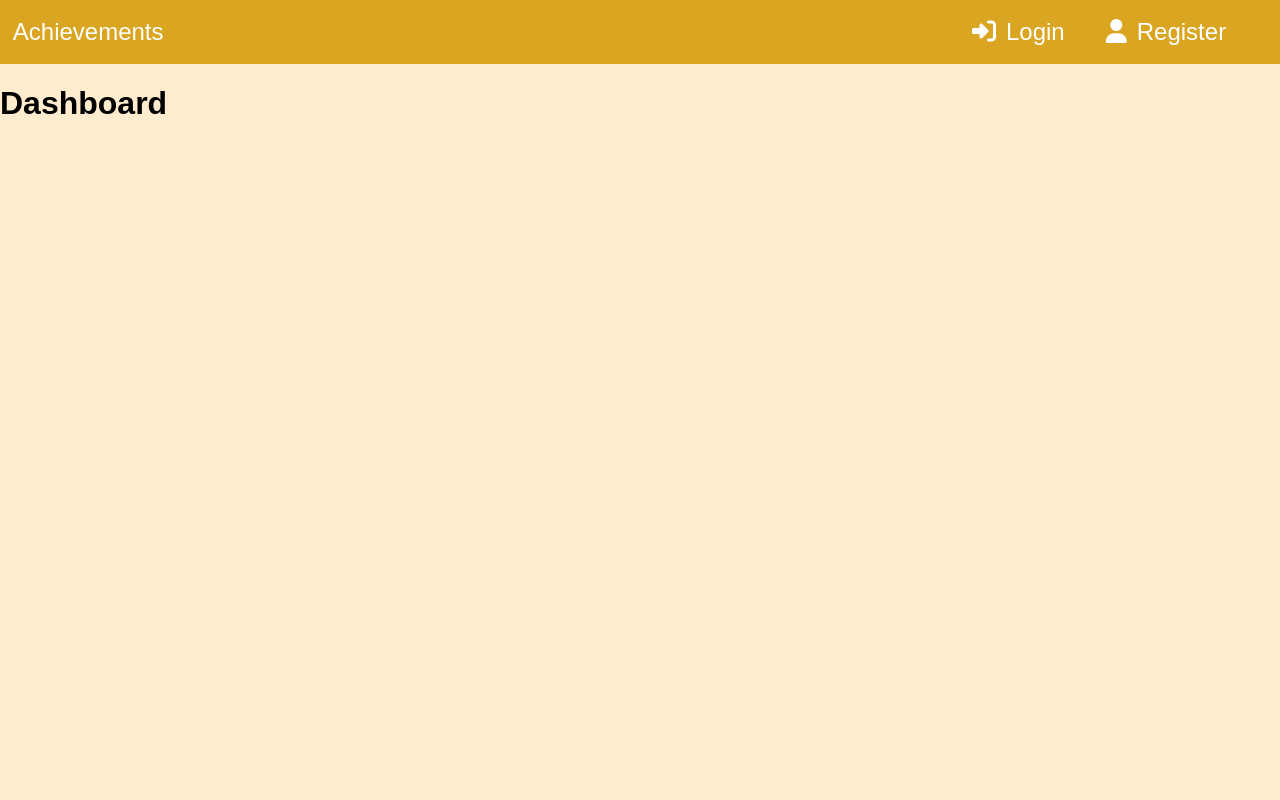
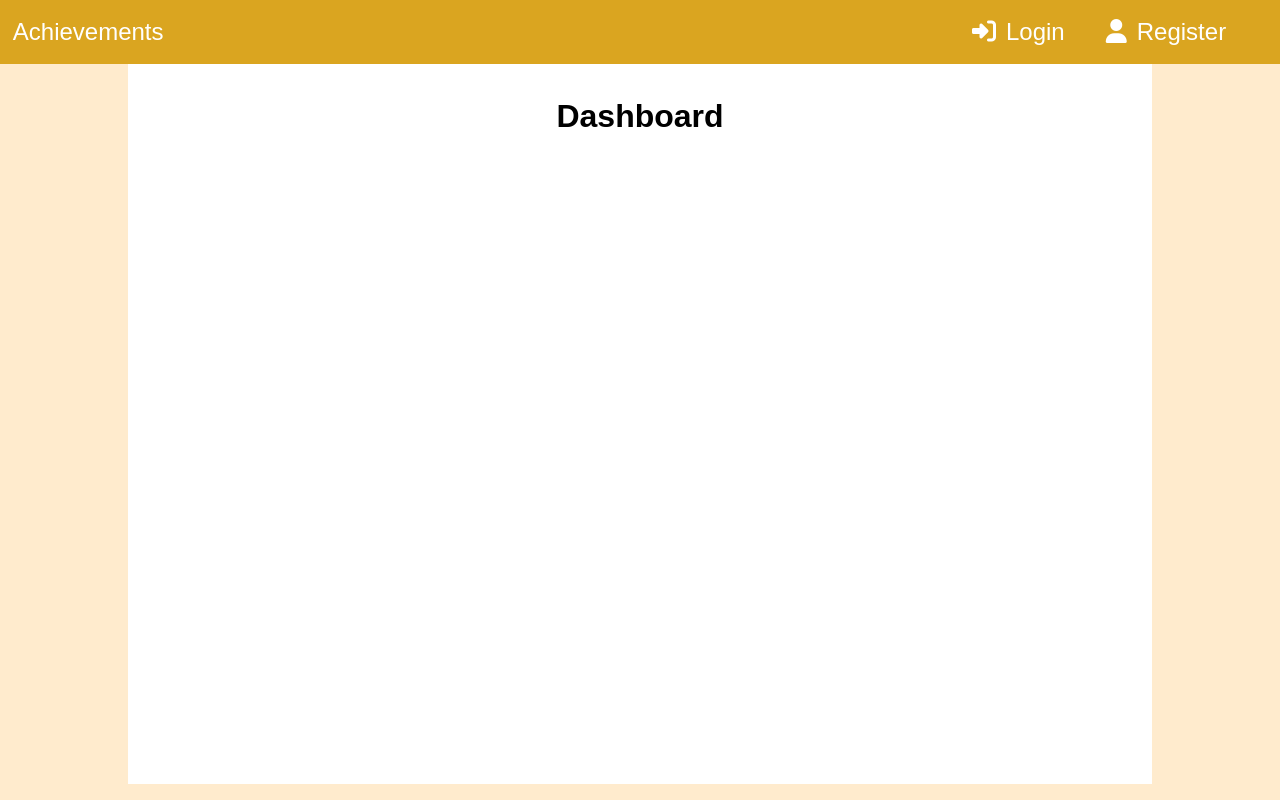
Before and after one commit to CJLFortunato/accomplished-frontend, a React (Create React App) app: page / in a window 1280 px wide. Built offline with nearby package versions, Linux system fonts and the light colour scheme.

Commit message:
Add basic dashboard CSS

```diff
--- a/src/Pages/Dashboard.jsx
+++ b/src/Pages/Dashboard.jsx
@@ -2,7 +2,7 @@ import React from 'react'
 
 export function Dashboard() {
     return (
-        <div>
+        <div className='dashboard'>
             <h1>Dashboard</h1>
         </div>
     )
--- a/src/index.css
+++ b/src/index.css
@@ -206,3 +206,17 @@ button {
 }
 
 /*================================================================= Dashboard Component*/
+
+.dashboard {
+    /* border: 1px solid red; */
+    display: flex;
+    flex-direction: column;
+    justify-content: flex-start;
+    align-items: center;
+    padding: 1%;
+    width: 80%;
+    margin: 0 auto;
+    height: 90vh;
+    background-color: white;
+
+}
```
